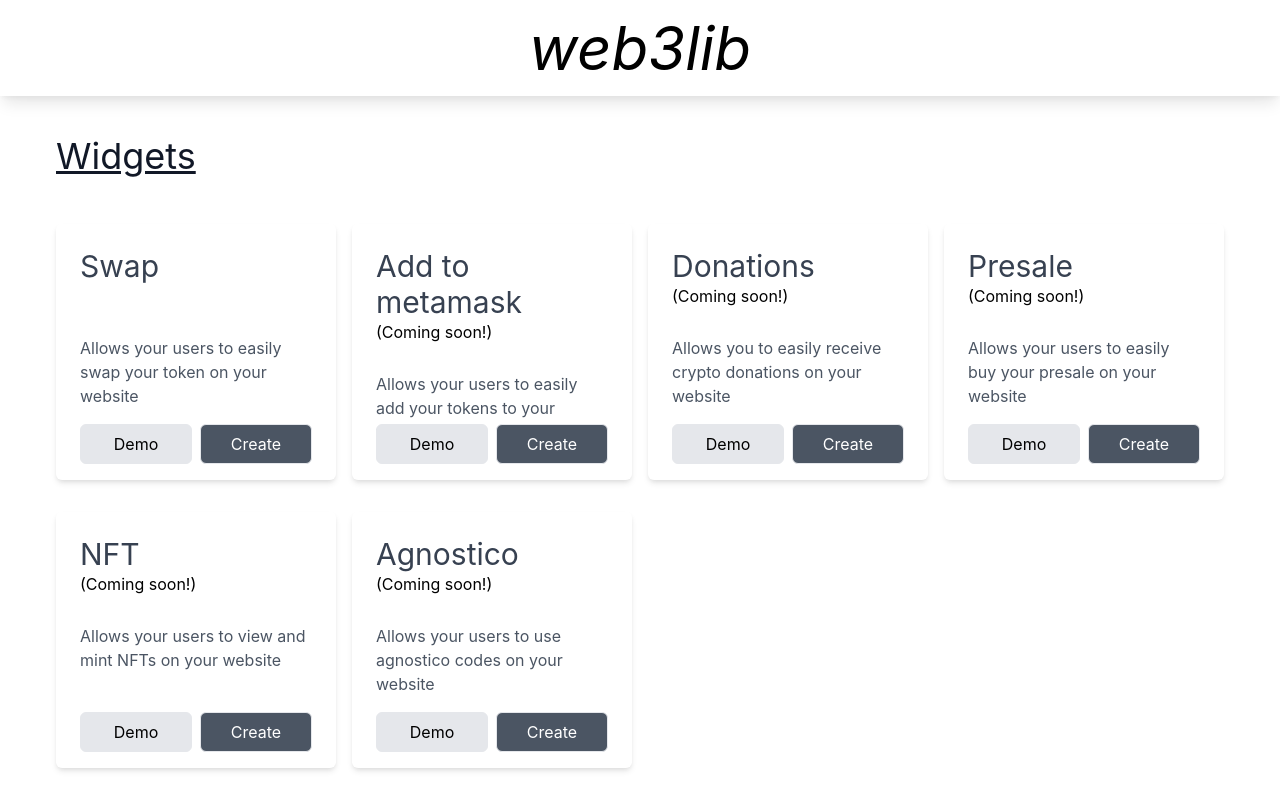
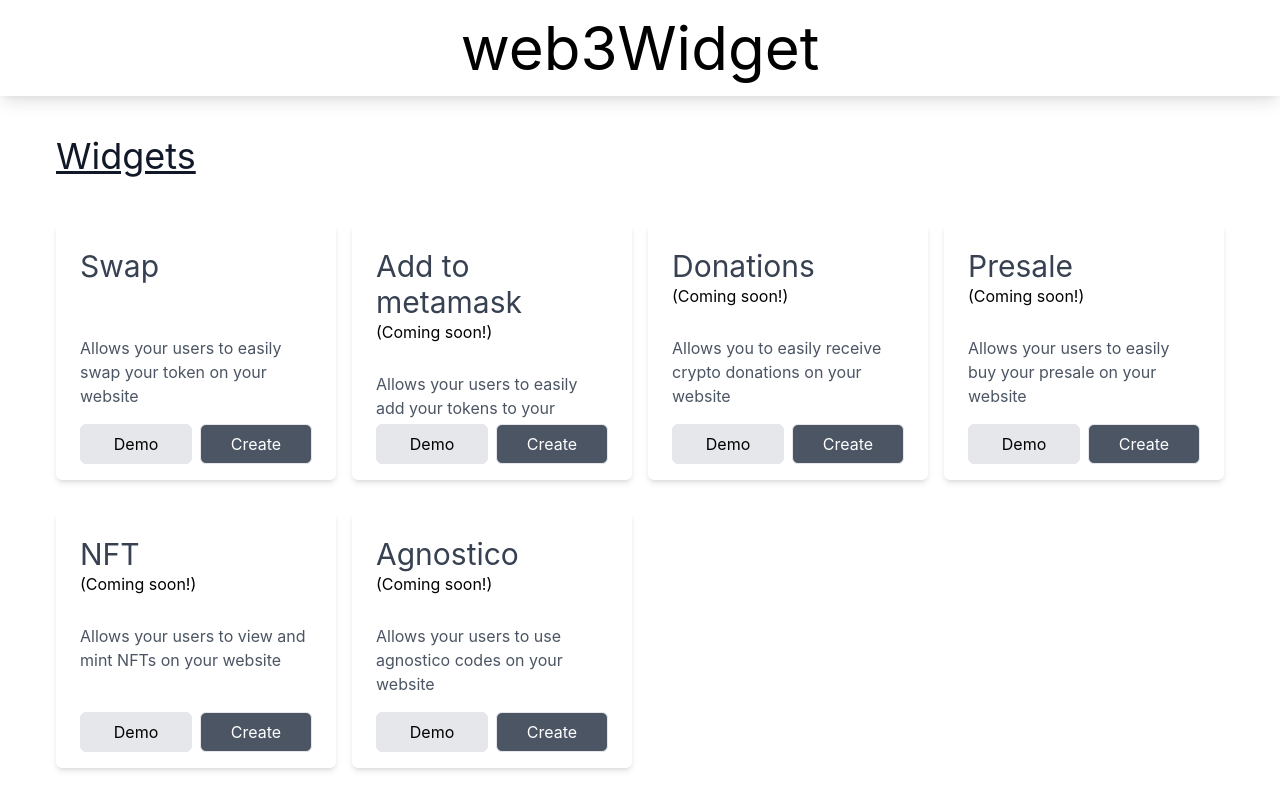
Before and after one commit to sftwr-prjct-dev/web3libjs, a Next.js app: page / in a window 1280 px wide. Built offline with nearby package versions, Linux system fonts and the light colour scheme.

Commit message:
Fix token balance error

```diff
--- a/components/Logo.tsx
+++ b/components/Logo.tsx
@@ -3,7 +3,7 @@
 export default function Logo(){
     return (
         <Link href="/">
-            <a className="p-4 text-6xl italic">web3lib</a>
+            <a className="p-4 text-6xl">web3Widget</a>
         </Link>
     )
 }
--- a/pages/widgets/swap.tsx
+++ b/pages/widgets/swap.tsx
@@ -162,7 +162,7 @@
                             )
                     }
                 </div>
-                <div className="absolute bottom-0 left-0 w-full text-xs text-center text-gray-500">Widget by <a className="text-blue-500" target="_blank" href="https://web3lib.com" referrerPolicy="no-referrer">Web3lib</a> </div>
+                <div className="absolute bottom-0 left-0 w-full text-xs text-center text-gray-500">Widget by <a className="text-blue-500" target="_blank" href="https://web3widget.on.fleek.co" referrerPolicy="no-referrer">Web3widgets</a> </div>
             </div>
         </div>
     )
--- a/public/widgets/swap.js
+++ b/public/widgets/swap.js
@@ -90,7 +90,7 @@
 
             console.log({ _nativeBal, tokensBal })
 
-            const tokenBal = (_tokenBal.balance / (10 ** _tokenBal.decimals)).toFixed(Number(_tokenBal.decimals))
+            const tokenBal = _tokenBal ? (_tokenBal.balance / (10 ** _tokenBal.decimals)).toFixed(Number(_tokenBal.decimals)) : 0
             const nativeBal = Number(Moralis.Units.FromWei(_nativeBal.balance)).toFixed(4)
 
             return { chainID, address: this.address, tokenBal, nativeBal  }
--- a/utils/constants.ts
+++ b/utils/constants.ts
@@ -39,7 +39,7 @@
     type="module"
     data-w3ldata='${data}'
     data-w3ltokensymbol='${tokenSymbol}'
-    src="${process.env.NEXT_PUBLIC_DOMAIN}/widgets/swap.js"
+    src="https://${process.env.NEXT_PUBLIC_DOMAIN}/widgets/swap.js"
 ></script>
 `
 
```
